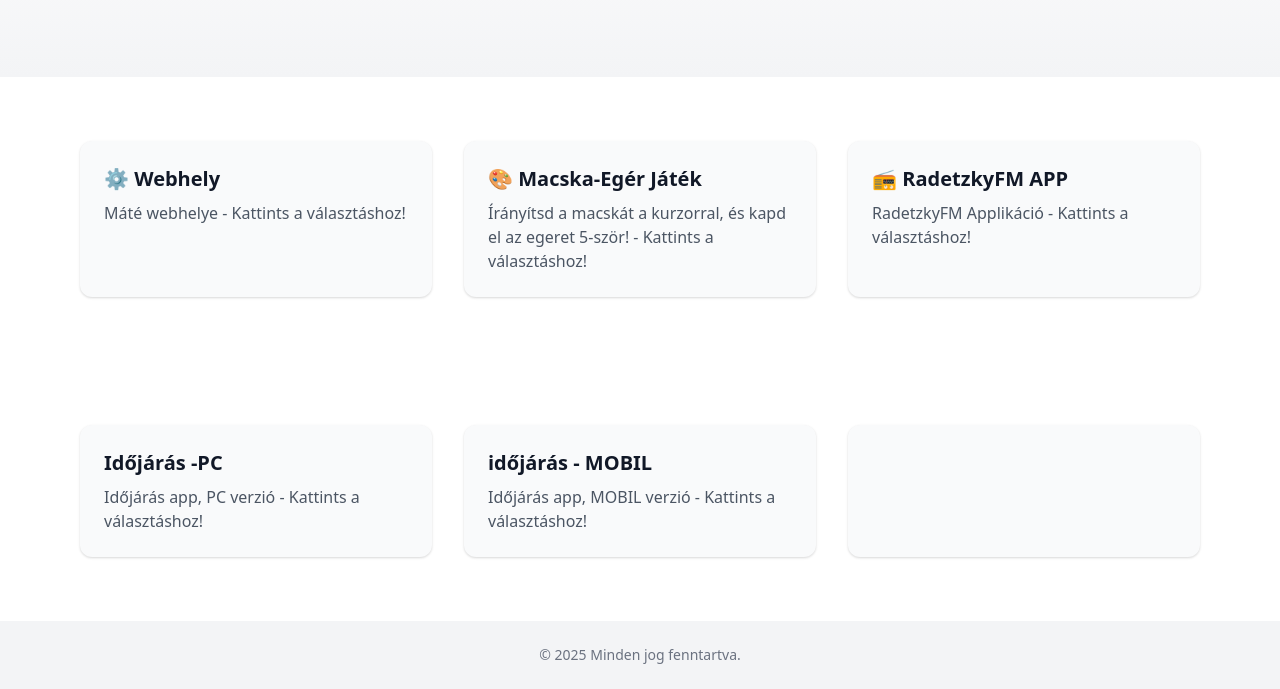
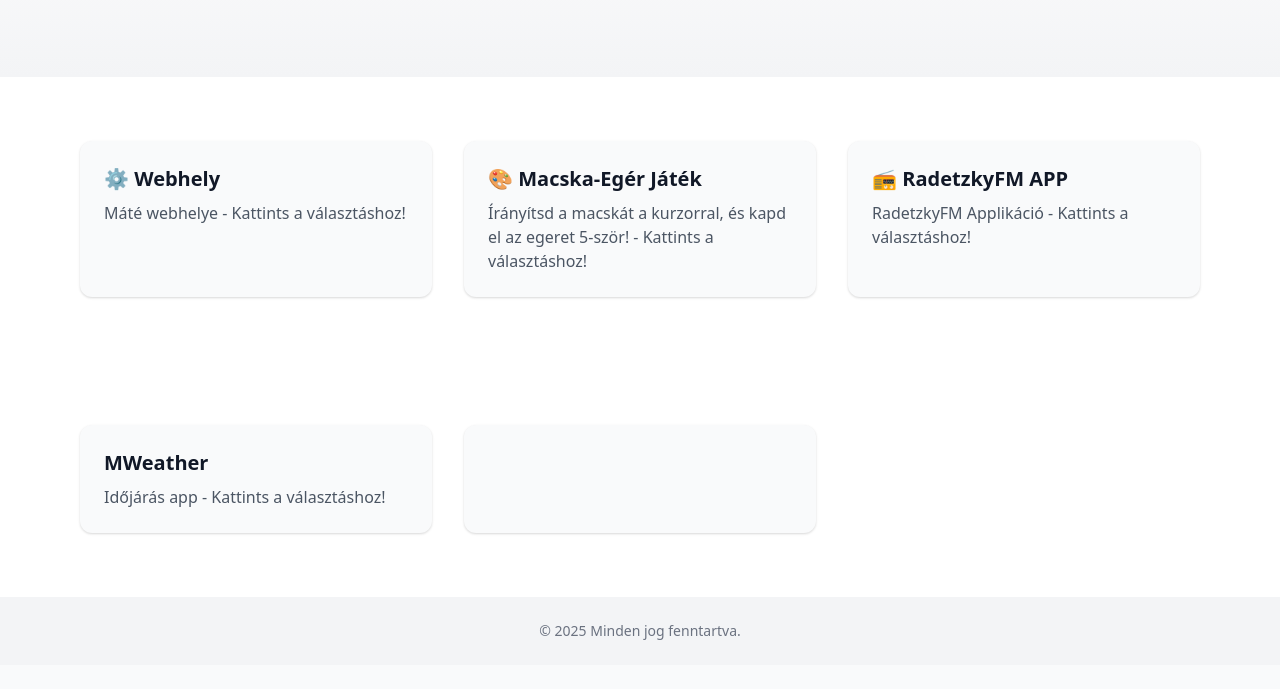
Before and after one commit to Cancarutu2012/rmate-main-chooser, a plain HTML site: page index.html in a window 1280 px wide. Shown: the part 237-926 px from the top of the page. After the commit the page ends 902 px from the top, so only its background shows below. Drawn offline with nearby package versions, Linux system fonts and the light colour scheme.

Commit message:
Update index.html

```diff
--- a/index.html
+++ b/index.html
@@ -48,13 +48,9 @@
 
 	 <section class="py-16 bg-white">
       <div class="max-w-6xl mx-auto px-4 grid grid-cols-1 md:grid-cols-3 gap-8">
-        <a href="https://rmate-weather-desktop.vercel.app" class="block bg-gray-50 p-6 rounded-xl shadow hover:shadow-md transition">
-          <h3 class="text-xl font-semibold mb-2">Időjárás -PC</h3>
-          <p class="text-gray-600">Időjárás app, PC verzió - Kattints a választáshoz!</p>
-        </a>
         <a href="https://rmate-weather-mobil.vercel.app" class="block bg-gray-50 p-6 rounded-xl shadow hover:shadow-md transition">
-          <h3 class="text-xl font-semibold mb-2">időjárás - MOBIL</h3>
-          <p class="text-gray-600">Időjárás app, MOBIL verzió - Kattints a választáshoz!</p>
+          <h3 class="text-xl font-semibold mb-2">MWeather</h3>
+          <p class="text-gray-600">Időjárás app - Kattints a választáshoz!</p>
         </a>
         <a href="" class="block bg-gray-50 p-6 rounded-xl shadow hover:shadow-md transition">
           <h3 class="text-xl font-semibold mb-2"></h3>
```
